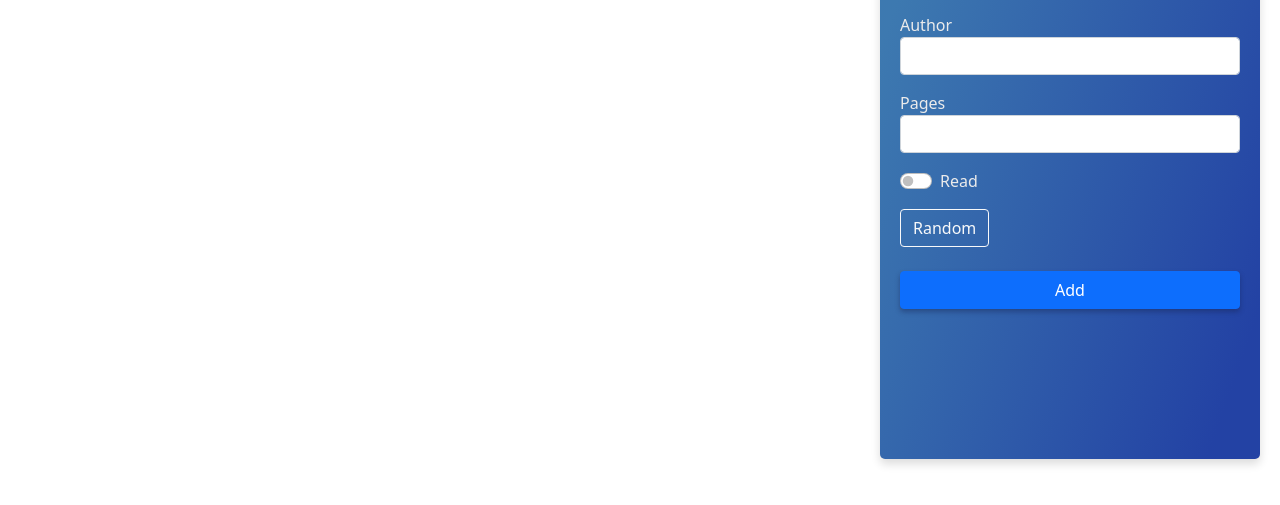
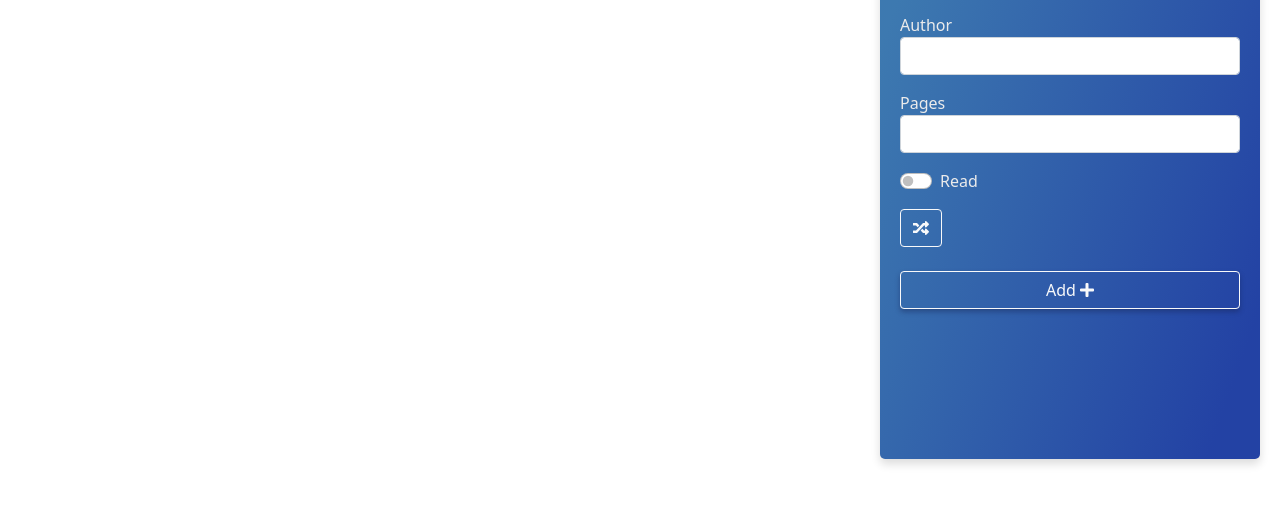
Before and after one commit to VicenteVivan/Library, a plain HTML site: page index.html in a window 1280 px wide. Both pictures are taken after a click on the button "Add Book". Shown: the part 287-792 px from the top of the page. Drawn offline with nearby package versions, Linux system fonts and the light colour scheme.

Commit message:
Adedd Favicon and Updated Page UI

```diff
--- a/index.html
+++ b/index.html
@@ -15,6 +15,7 @@
             integrity="sha512-HK5fgLBL+xu6dm/Ii3z4xhlSUyZgTT9tuc/hSrtw6uzJOvgRr2a9jyxxT1ely+B+xFAmJKVSTbpM/CuL7qxO8w=="
             crossorigin="anonymous"
         />
+        <link rel="shortcut icon" href="book.svg" type="image/x-icon" />
         <link rel="stylesheet" href="style.css" />
         <link rel="preconnect" href="https://fonts.gstatic.com" />
         <title>Library</title>
@@ -50,9 +51,13 @@
                     <input class="form-check-input" type="checkbox" id="read" />
                     <label class="form-check-label" for="readScwitch">Read</label>
                 </div>
-                <button type="button" class="btn btn-outline-light mt-3" id="random">Random</button>
+                <button type="button" class="btn btn-outline-light mt-3" id="random">
+                    <i class="fa fa-random" aria-hidden="true"></i>
+                </button>
                 <div class="mb-3">
-                    <button class="btn col-12 btn-primary mt-4" id="add">Add</button>
+                    <button class="btn col-12 btn-outline-light mt-4" id="add">
+                        Add <i class="fas fa-plus"></i>
+                    </button>
                 </div>
             </div>
         </div>
```
Also changed, not shown: book.svg (added).
